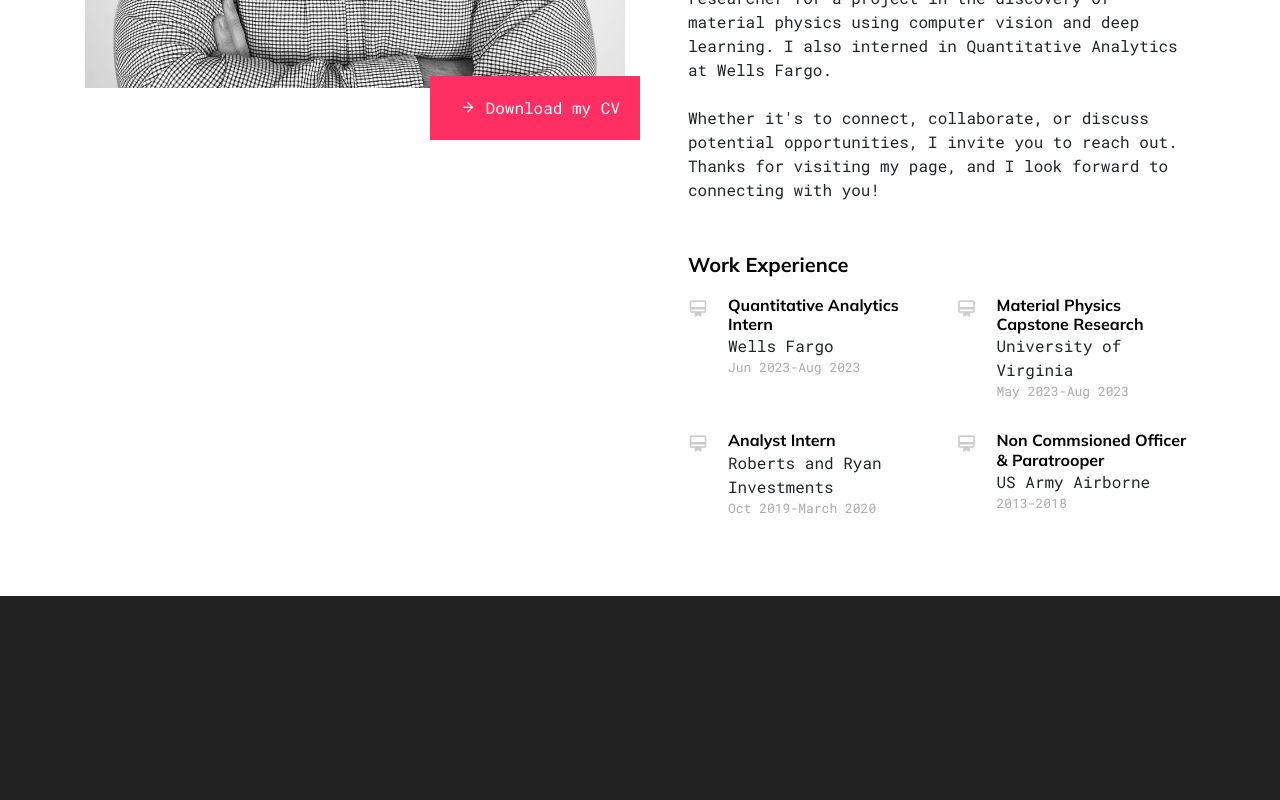
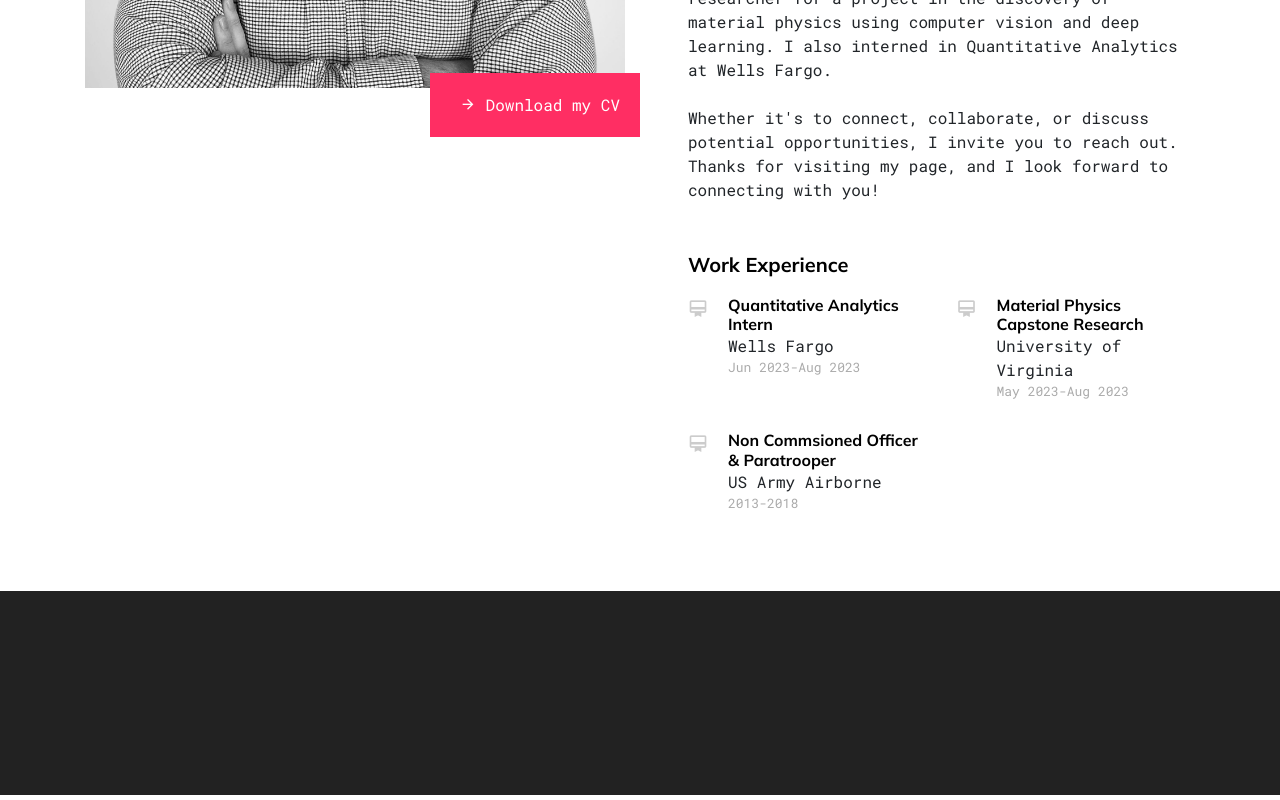
Before and after one commit to JD-DS/JD-DS.github.io, a plain HTML site: page index.html in a window 1280 px wide. Shown: the part 1708-2508 px from the top of the page. Drawn offline with Linux system fonts and the light colour scheme; files whose address does not match are found by name.

Commit message:
update experience

```diff
--- a/index.html
+++ b/index.html
@@ -456,13 +456,7 @@
                 </div>
               </div>
 
-              <div class="col-lg-6">
-                <div class="work-experience gsap-reveal-hero">
-                  <h3 class="position">Analyst Intern</h3>
-                  <span class="company">Roberts and Ryan Investments</span>
-                  <span class="year">Oct 2019-March 2020</span>
-                </div>
-              </div>
+
               <div class="col-lg-6">
                 <div class="work-experience gsap-reveal-hero">
                   <h3 class="position">Non Commsioned Officer & Paratrooper</h3>
```
